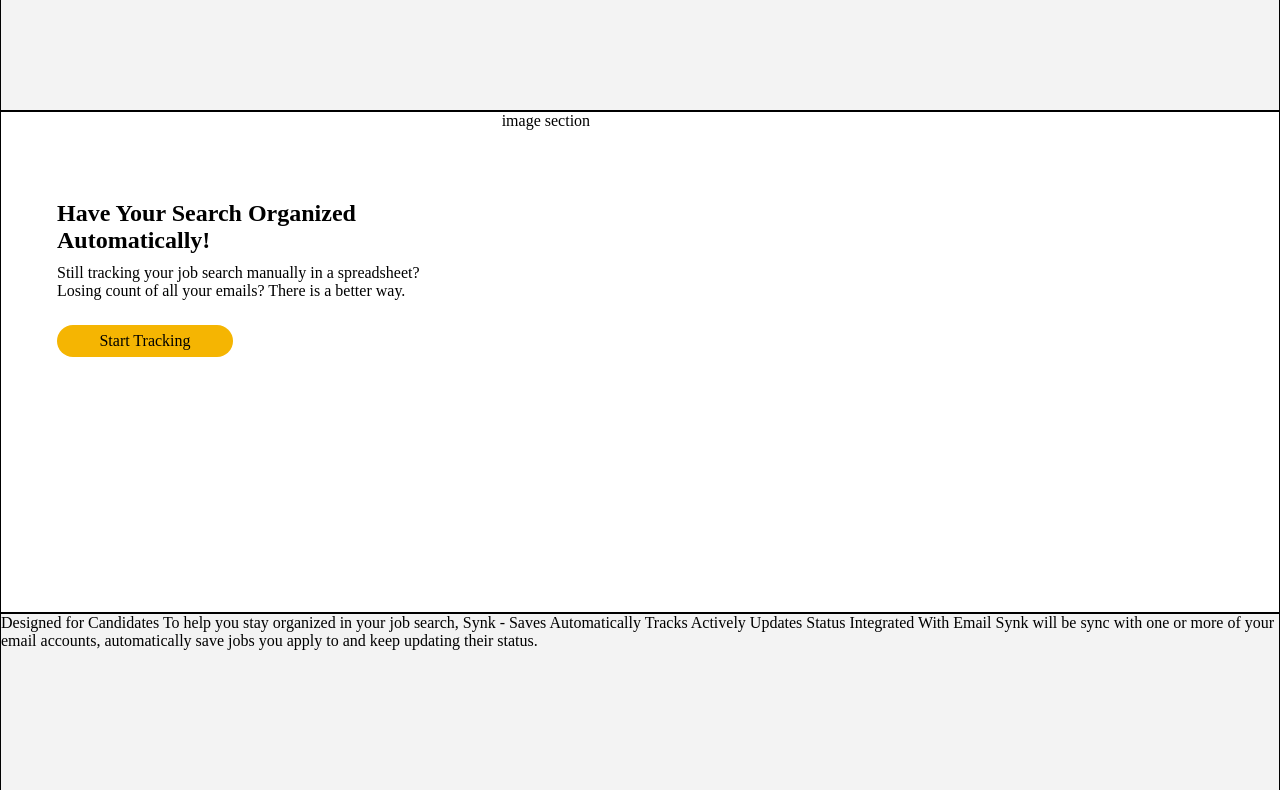
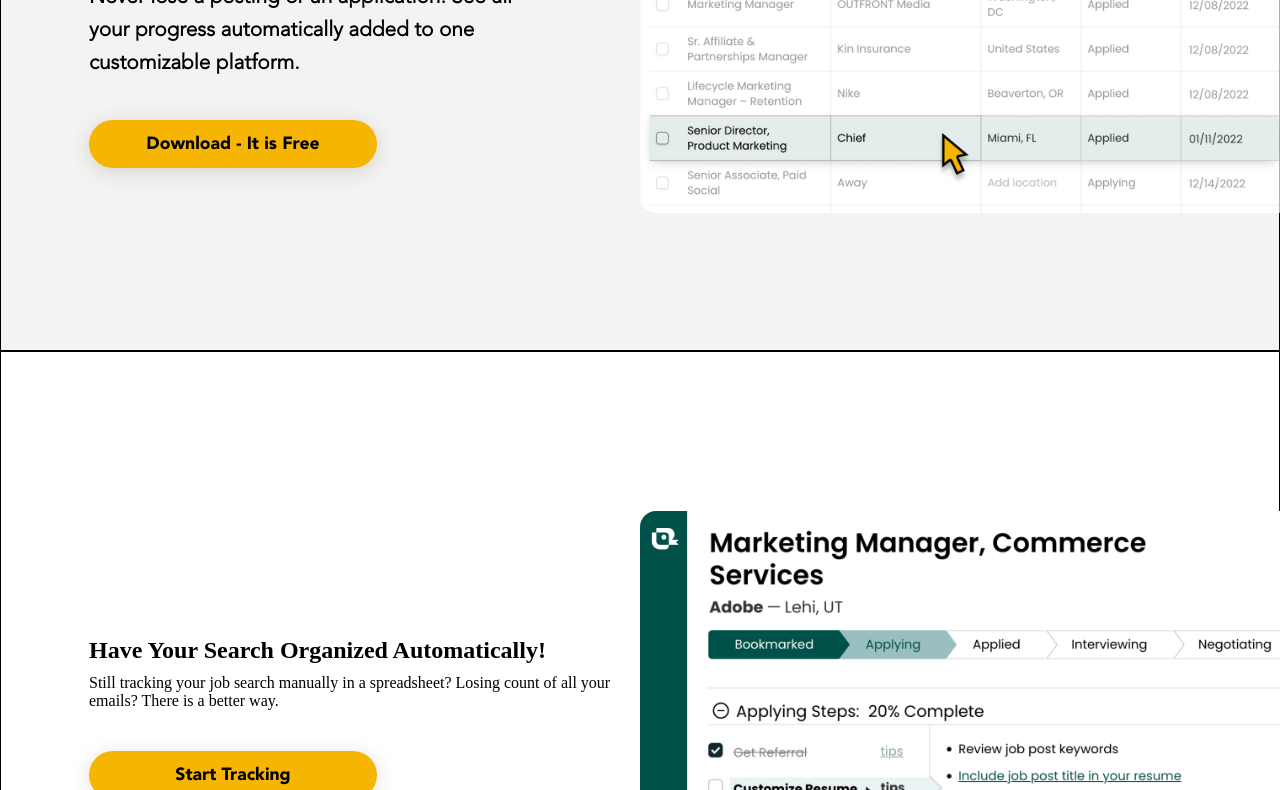
Before and after one commit to Qcc-2000/JobTrackerLandingPage, a plain HTML site: page index.html in a window 1280 px wide. Shown: the part 451-1241 px from the top of the page. Drawn offline with Linux system fonts and the light colour scheme.

Commit message:
completed first page

```diff
--- a/index.html
+++ b/index.html
@@ -29,24 +29,24 @@
             >Job Applications Tracker App for Desktop</span
           >
           <h1>Keep Track of Your Job Search</h1>
-          <p class="app_message">
+          <p class="page_paragraph">
             Never lose a posting or an application. See all your progress
             automatically added to one customizable platform.
           </p>
           <div class="download_btn">Download - It is Free</div>
         </div>
-        <div class="download_page_image">image section</div>
+        <div class="download_page_image"><img src="assets\img/teal1.png" alt="teal1.png" /></div>
       </div>
       <div class="tracking_page">
         <div class="tracking_page_details">
           <h2>Have Your Search Organized <span>Automatically!</span></h2>
-          <p>
+          <p class="page_paragraph">
             Still tracking your job search manually in a spreadsheet? Losing
             count of all your emails? There is a better way.
           </p>
           <div class="tracking_btn">Start Tracking</div>
         </div>
-        <div class="tracking_page_image">image section</div>
+        <div class="tracking_page_image"><img src="assets\img/teal2.png" alt="teal2.png" /></div>
       </div>
       <div class="appeal_page" style="height: 750px">
         Designed for Candidates To help you stay organized in your job search,
--- a/style.css
+++ b/style.css
@@ -2,7 +2,6 @@
   font-family: "Avenir_Black";
   src: url("assets/font/Avenir_Black.ttf");
 }
-
 
 @font-face {
   font-family: "Avenir_Book";
@@ -24,6 +23,10 @@
   src: url("assets/font/Avenir_Regular.ttf");
 }
 
+:root {
+  --navbar-height: 60px;
+}
+
 * {
   margin: 0;
   padding: 0;
@@ -36,7 +39,7 @@ body {
 .navbar {
   background-color: white;
   position: fixed;
-  margin-bottom: 60px;
+  margin-bottom: var(--navbar-height);
   top: 0;
   z-index: 100;
   box-shadow: 0 0 5px 0 grey;
@@ -58,7 +61,7 @@ body {
 }
 
 .pages {
-  margin-top: 60px;
+  margin-top: var(--navbar-height);
   display: flex;
   flex-direction: column;
 }
@@ -72,39 +75,69 @@ body {
 .tracking_page {
   display: flex;
   flex-direction: row;
+  min-height: calc(100vh - var(--navbar-height));
 }
 
 [class$="_details"] {
-  flex: 0.5;
-  padding: 5.5rem 3.5rem;
+  flex: 0.7;
+  padding: 5.5rem 2rem 6rem 5.5rem;
   display: flex;
+  justify-content: center;
   flex-direction: column;
   gap: 0.6rem;
   left: 0;
 }
 
 [class$="_image"] {
-  flex: 1;
+  flex: 0.8;
+  height: 100%;
+  display: flex;
+  align-items: center;
+}
+
+[class$="_image"] > img {
+  border-radius: 1rem 0 0 1rem;
+  position: absolute;
+  max-width: 50%;
+  right: 0;
 }
 
 [class$="_btn"] {
-  margin-top: 1rem;
+  margin-top: 2rem;
   background-color: #f5b502;
-  border-radius: 1rem;
+  box-shadow: 0px 4px 20px 0px rgba(108, 90, 38, 0.2);
+  border-radius: 1.5rem;
   color: black;
   display: flex;
   justify-content: center;
   align-items: center;
   height: 2rem;
-  width: 11rem;
+  width: 18rem;
+  font-family: "Avenir_Black";
+  font-size: 1.1rem;
+  padding: 0.5rem 0;
 }
 
 .download_page {
   background-color: #f3f3f3;
 }
 
+.download_page_details > .app_description {
+  font-family: "Avenir_Black";
+  font-size: 1.3rem;
+}
+
 .download_page_details > h1 {
   font-family: "Avenir_Black";
+  font-size: 4rem;
+  line-height: 4.5rem;
+}
+
+.download_page_details > .page_paragraph {
+  max-width: 80%;
+  font-family: "Avenir_Light";
+  font-weight: bolder;
+  font-size: 1.3rem;
 }
 
 .tracking_page {
```
